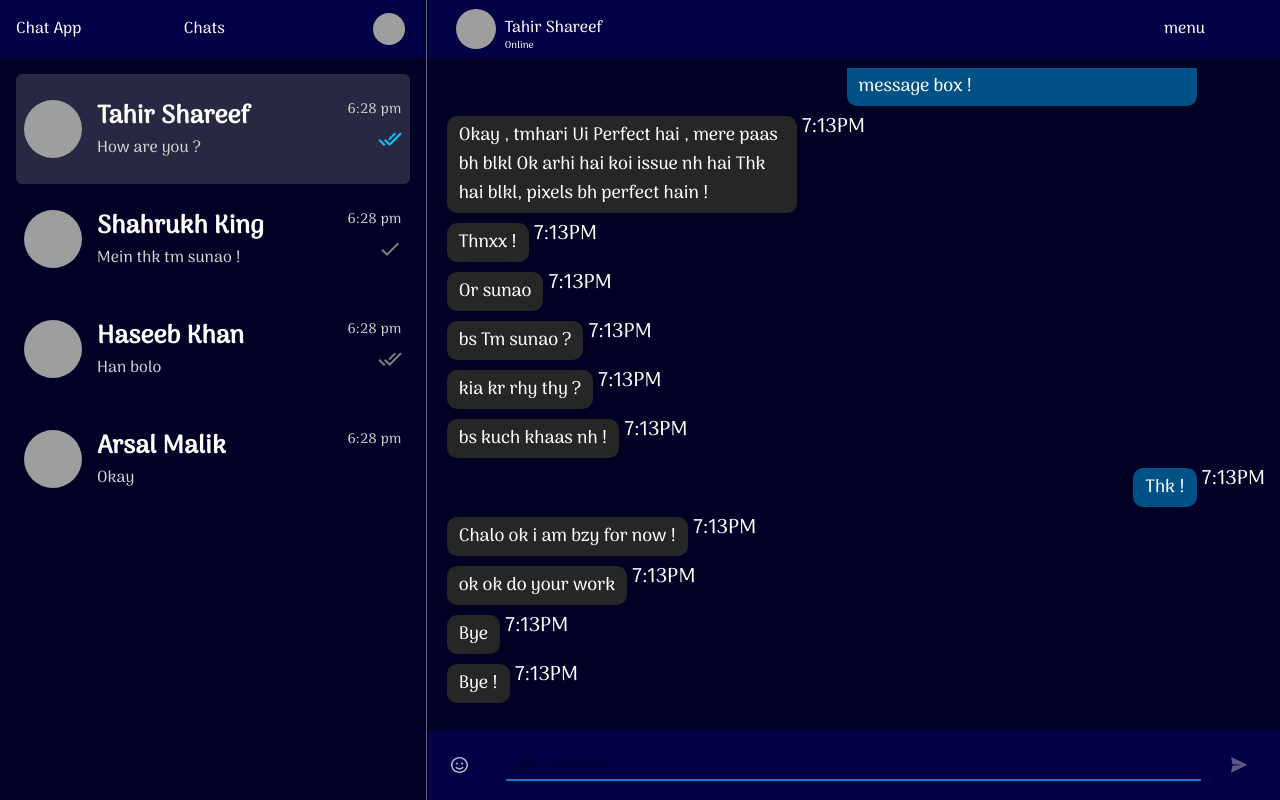
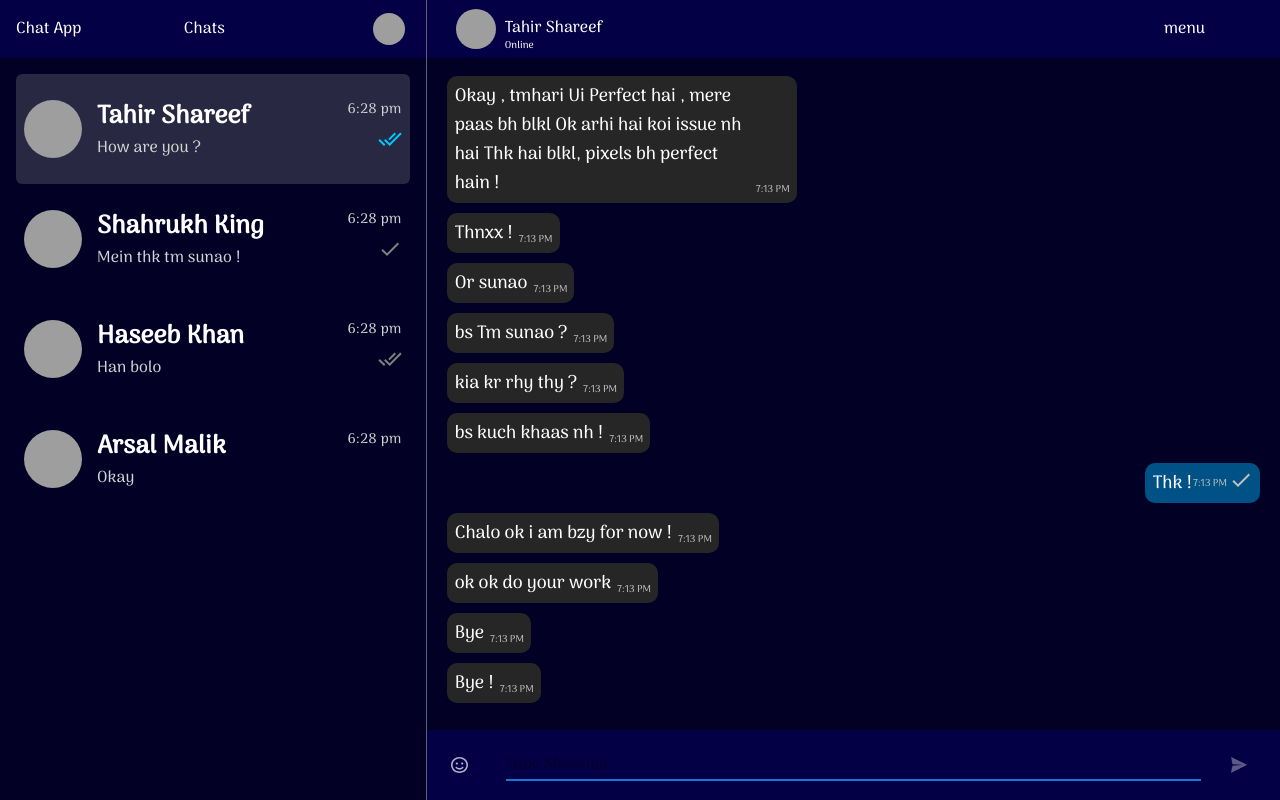
Before and after one commit to tahir-shareef/practice-mern, a React (Create React App) app: page /chat/0 in a window 1280 px wide. Built offline with nearby package versions, Linux system fonts and the light colour scheme; grey boxes are pictures that could not be loaded.

Commit message:
working on messages feature

```diff
--- a/src/pages/partitions/chat/Messages.jsx
+++ b/src/pages/partitions/chat/Messages.jsx
@@ -1,5 +1,6 @@
 import React, { useEffect, useRef } from "react";
 import { useSelector } from "react-redux";
+import { Done, DoneAll } from "@mui/icons-material";
 import { Box } from "@mui/material";
 
 const Messages = ({ conversation }) => {
@@ -22,8 +23,20 @@ const Messages = ({ conversation }) => {
               className={`message-row ${isSender ? "sender" : "reciever"}`}
               key={i}
             >
-              <Box className="message">{message.message}</Box>
-              <span>7:13PM</span>
+              <Box className="message">
+                {message.message}
+
+                {isSender ? (
+                  <div className="sender-info">
+                    <span className="sender-time">7:13 PM</span>
+                    <div className="delivered-status">
+                      <Done />
+                    </div>
+                  </div>
+                ) : (
+                  <span className="time">7:13 PM</span>
+                )}
+              </Box>
             </Box>
           );
         })}
--- a/src/pages/partitions/chat/style.scss
+++ b/src/pages/partitions/chat/style.scss
@@ -18,10 +18,21 @@
         display: flex;
         .message {
           max-width: 350px;
-          padding: 5px 12px;
+          padding: 6px 47px 5px 8px;
           border-radius: 10px;
           margin: 5px;
           font-size: 18px;
+          position: relative;
+          span.time,
+          .sender-info {
+            font-size: 10px;
+            position: absolute;
+            right: 7px;
+            bottom: 5px;
+            color: #c0c0c0;
+            display: flex;
+            align-items: center;
+          }
         }
         &.reciever {
           justify-content: flex-start;
@@ -33,6 +44,10 @@
           justify-content: flex-end;
           .message {
             background: #005286;
+            padding-right: 68px;
+            .sender-time {
+              padding-right: 2px;
+            }
           }
         }
       }
```
